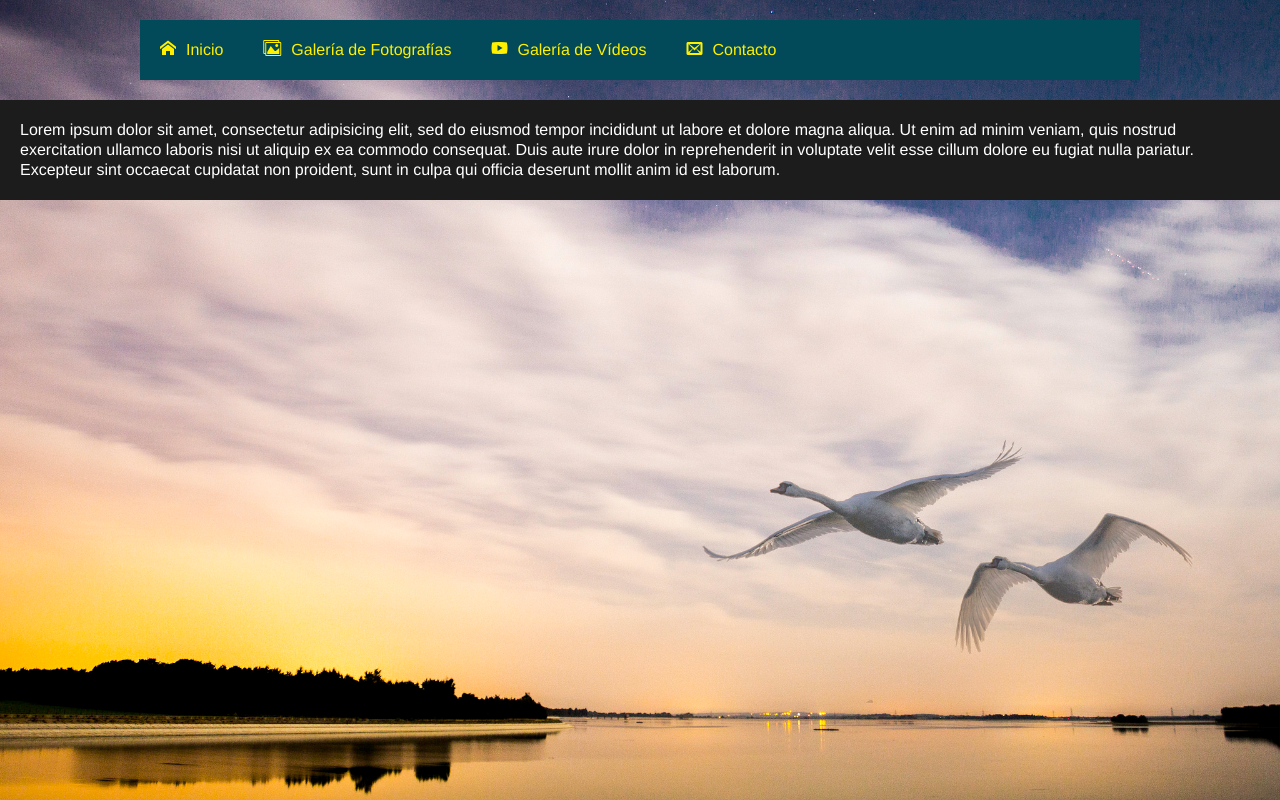
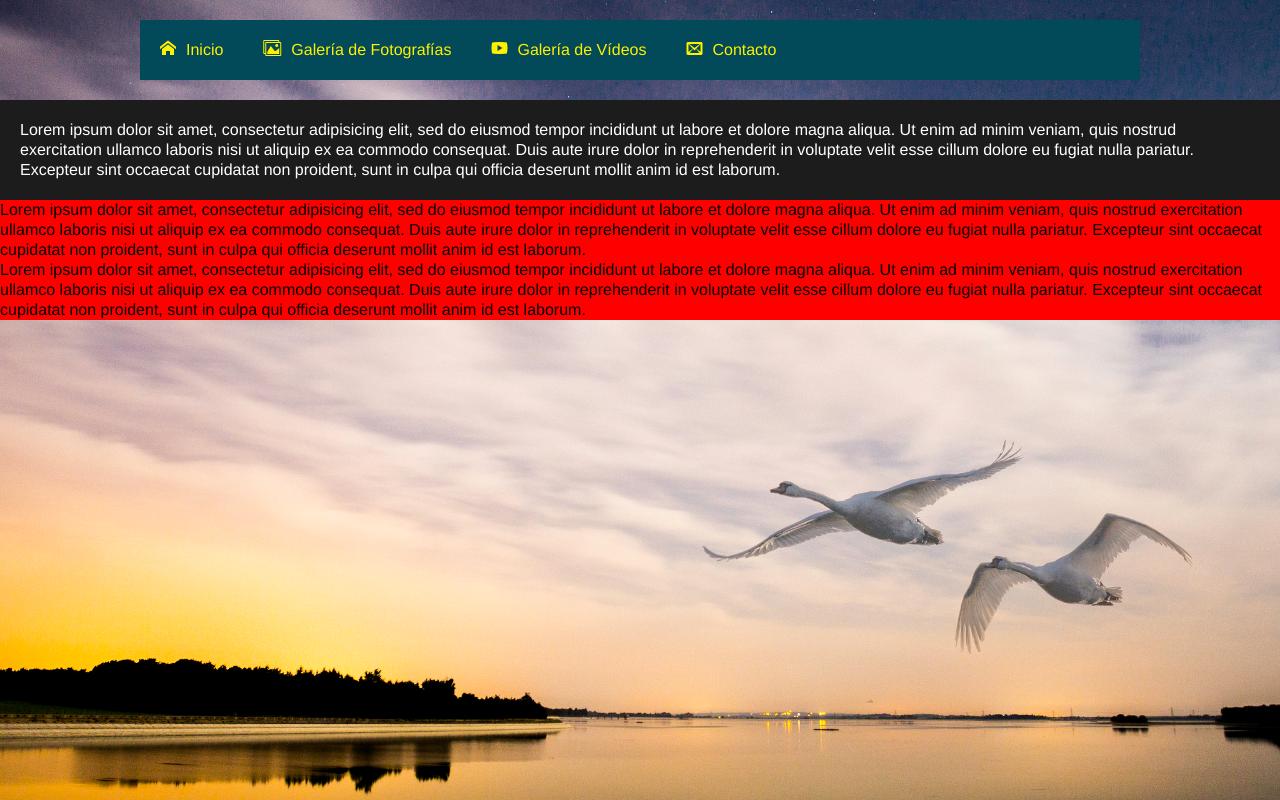
Before and after one commit to IngRafaelMartinez1149/Galeria, a plain HTML site: page index.html in a window 1280 px wide. Drawn offline with Linux system fonts and the light colour scheme; files whose address does not match are found by name.

Commit message:
Se agregaron mas parrafos de descripcion y cambios de colores

```diff
--- a/css/estilos.css
+++ b/css/estilos.css
@@ -66,6 +66,11 @@ header nav ul li span{
 	background-color: #1c1c1d;
     color: white;
     padding: 20px;
+}
+.info{
+	background-color: red;
+	color: black
+	padding: 20px;
 }
 .menu_bar{
 	display: none;
--- a/index.html
+++ b/index.html
@@ -32,5 +32,12 @@
 			</article>
 		</section>
 
+		<section>
+			<article class="info">
+				<p>Lorem ipsum dolor sit amet, consectetur adipisicing elit, sed do eiusmod tempor incididunt ut labore et dolore magna aliqua. Ut enim ad minim veniam, quis nostrud exercitation ullamco laboris nisi ut aliquip ex ea commodo consequat. Duis aute irure dolor in reprehenderit in voluptate velit esse cillum dolore eu fugiat nulla pariatur. Excepteur sint occaecat cupidatat non proident, sunt in culpa qui officia deserunt mollit anim id est laborum.</p>
+				<p>Lorem ipsum dolor sit amet, consectetur adipisicing elit, sed do eiusmod tempor incididunt ut labore et dolore magna aliqua. Ut enim ad minim veniam, quis nostrud exercitation ullamco laboris nisi ut aliquip ex ea commodo consequat. Duis aute irure dolor in reprehenderit in voluptate velit esse cillum dolore eu fugiat nulla pariatur. Excepteur sint occaecat cupidatat non proident, sunt in culpa qui officia deserunt mollit anim id est laborum.</p>
+			</article>
+		</section>
+
 	</body>
 </html>
```
